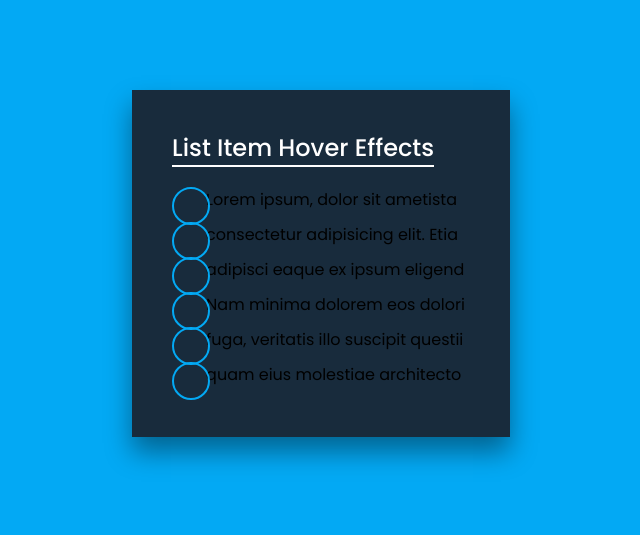
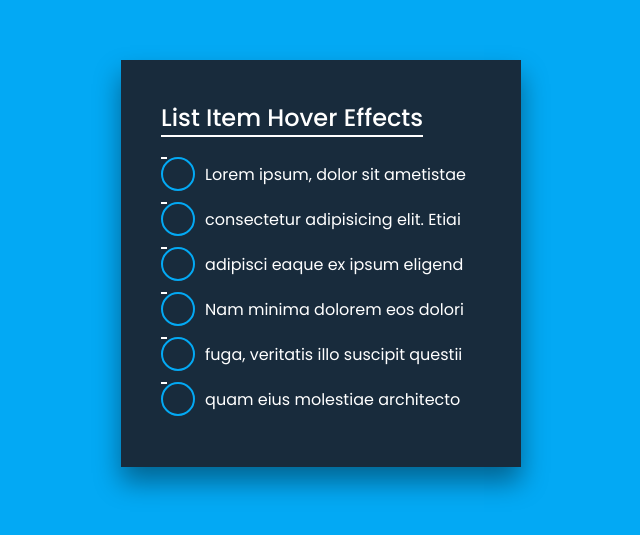
Before and after one commit to mauriciommo/Projetos-Diversos-em-HTML-e-CSS, a plain HTML site: page CreativeListHover/index.html in a window 1280 px wide. Shown: the part 137-672 px from the top of the page, without its empty margins (319-959 px from the left). Drawn offline with Linux system fonts and the light colour scheme.

Commit message:
segunda parte

```diff
--- a/CreativeListHover/index.html
+++ b/CreativeListHover/index.html
@@ -11,8 +11,8 @@
     <div class="container">
         <h2>List Item Hover Effects</h2>
         <ul>
-            <li><p>Lorem ipsum, dolor sit ametista</p></li>
-            <li><p>consectetur adipisicing elit. Etia</p></li>
+            <li><p>Lorem ipsum, dolor sit ametistae</p></li>
+            <li><p>consectetur adipisicing elit. Etiai</p></li>
             <li><p>adipisci eaque ex ipsum eligend</p></li>
             <li><p>Nam minima dolorem eos dolori</p></li>
             <li><p>fuga, veritatis illo suscipit questii</p></li>
--- a/CreativeListHover/style.css
+++ b/CreativeListHover/style.css
@@ -52,5 +52,30 @@ body {
     background: transparent;
     border-radius: 34px;
     transition: background 0.5s, width 0.5s;
+    transition-delay: 0.5s, 0s;
     border: 2px solid #03a9f4;
+    box-sizing: border-box;
 }
+
+.container ul li:hover::before {
+    width: 100%;
+    background: #03a9f4;
+    transition-delay: 0s, 0.5s;
+}
+
+.container ul li::after {
+    content: '';
+    position: absolute;
+    top: 0;
+    left: 0;
+    width: 6px;
+    height: 6px;
+    border-top: 2px solid #fff;
+}
+
+.container ul li p {
+    position: relative;
+    z-index: 10;
+    padding: 5px 10px;
+    color: #fff;
+}
```
